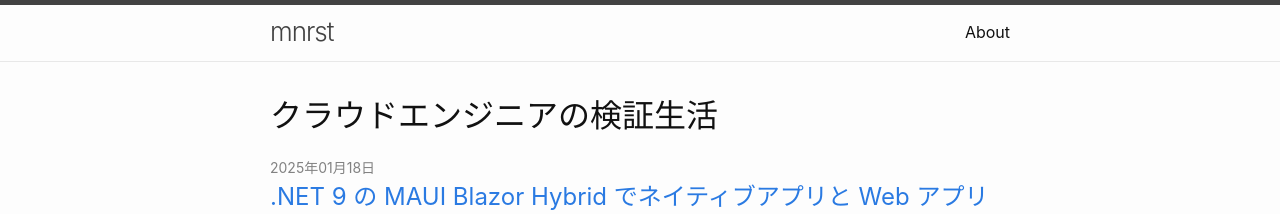
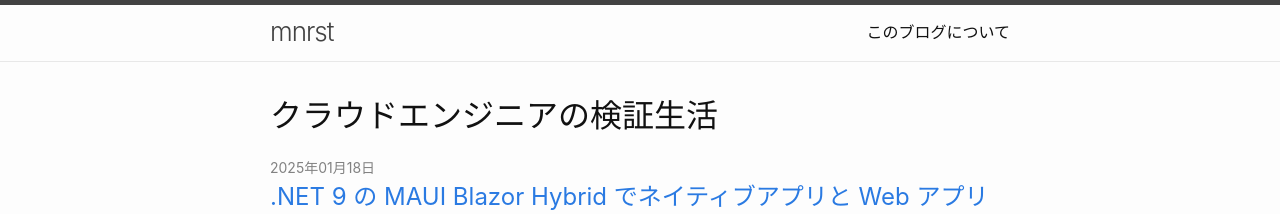
Before and after one commit to mnrst/mnrst.github.io, a Jekyll site: the page built from index.md, in a window 1280 px wide. Shown: the top 214 px of the page. Built offline with Jekyll 4.4.1, drawn with Linux system fonts in a browser that asks for light colours.

Commit message:
update about.md

```diff
--- a/about.md
+++ b/about.md
@@ -1,6 +1,6 @@
 ---
 layout: page
-title: About
+title: このブログについて
 permalink: /about/
 ---
 
```
